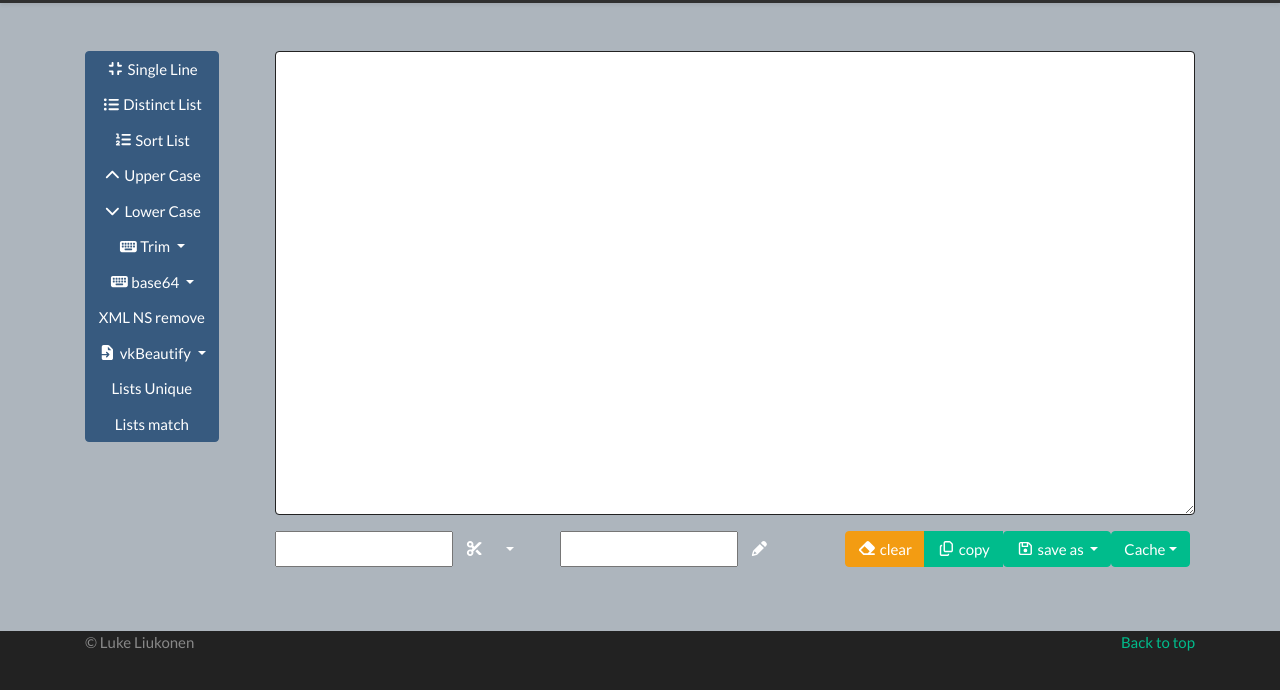
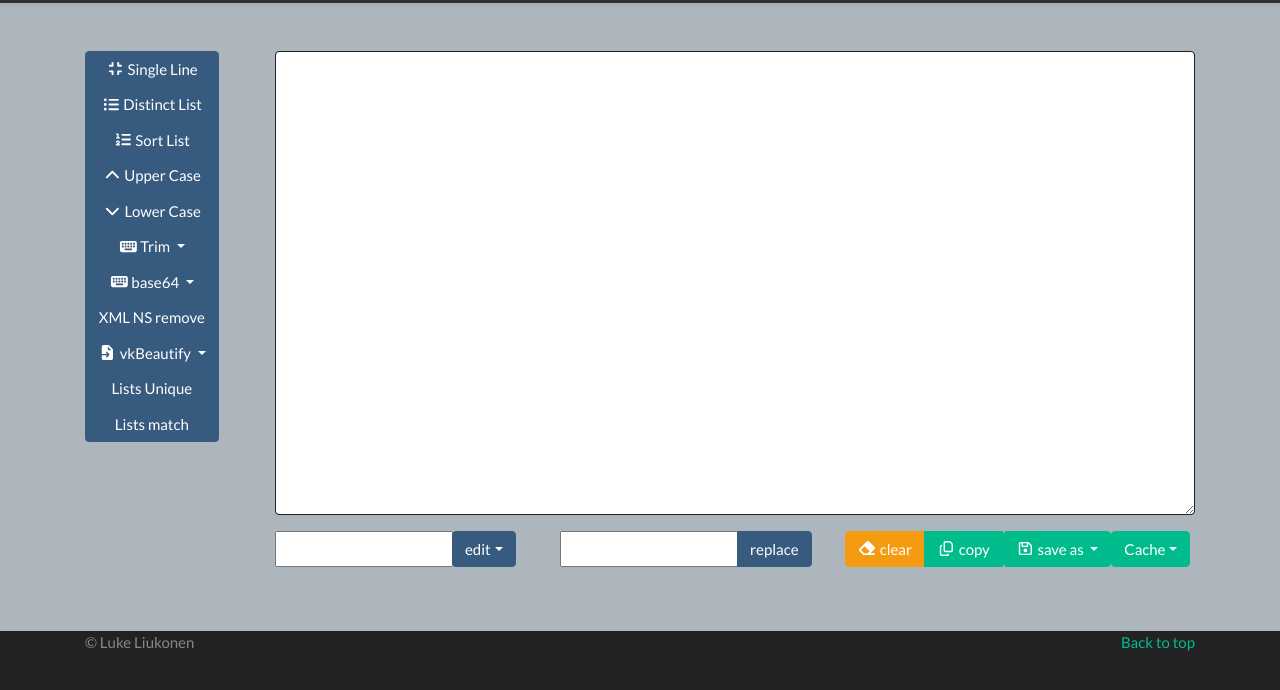
Before and after one commit to liukonen/htmlTextEditor, a plain HTML site: page dev/index.htm in a window 1280 px wide. Shown: the part 68-758 px from the top of the page. Drawn offline with Linux system fonts and the light colour scheme.

Commit message:
cleanup some ui items before release

```diff
--- a/dev/index.htm
+++ b/dev/index.htm
@@ -116,9 +116,7 @@
                         </div>
 
                     </div>
-                    <div class="row">
-
-                    </div>
+                    <div class="row"></div>
                 </div>
                 <div class="panel-footer">
                     <div class="row">
@@ -136,12 +134,16 @@
                                 <input type="text" id="TextBox2" name="TextBox2">
 
                                 <div class="input-group-append">
-                                    <a type="button" class="btn btn-default" title="Parse" onclick="txtParse(); return false;"><i class="fas fa-cut"></i></a>
-                                    <a type="button" class="btn btn-default dropdown-toggle dropdown-toggle-split" data-toggle="dropdown" aria-haspopup="true" aria-expanded="false"></a>
+
+                                  <div class="dropdown">
+                                    <a type="button" class="btn btn-primary dropdown-toggle" title="Single Textbox Items" data-toggle="dropdown" aria-haspopup="true" aria-expanded="false">edit</a>
                                     <div class="dropdown-menu">
+                                        <a class="dropdown-item" href="#" onclick="txtParse(); return false;"><i class="fas fa-cut"></i> Parse Text</a>
                                         <a class="dropdown-item" href="#" onclick="InsertStart();"><i class="fas fa-chevron-right"></i>insert Start</a>
                                         <a class="dropdown-item" href="#" onclick="InsertEnd();"><i class="fas fa-chevron-left"></i>insert End</a>
                                     </div>
+                                  </div>
+
                                 </div>
                             </div>
                         </div>
@@ -151,8 +153,8 @@
                                 <input type="text" id="TextBox3" name="TextBox3">
 
                                 <div class="input-group-append">
-                                    <a id="btnReplace" onclick="txtReplace();" class="btn btn-default" data-toggle="tooltip" title="Replace">
-                                        <i class="fas fa-pencil-alt"></i>
+                                    <a  onclick="txtReplace();" class="btn btn-primary" data-toggle="tooltip" title="Replace">
+                                        replace
                                     </a>
                                 </div>
                             </div>
@@ -160,8 +162,8 @@
 
                         <div class="col-md-4">
                             <div class="btn-group">
-                                <a type="button" class="btn btn-warning" onclick="ClearCS(); return false;" title="Clear" id="btnClear"><i class="fas fa-eraser"></i> clear</a>
-                                <a type="button" class="btn btn-success" onclick="CopyToClipboard(); return false;" title="Copy to clipboard" id="btnCopy"><i class="far fa-copy"></i> copy</a>
+                                <a type="button" class="btn btn-warning" onclick="ClearCS(); return false;" title="Clear"><i class="fas fa-eraser"></i> clear</a>
+                                <a type="button" class="btn btn-success" onclick="CopyToClipboard(); return false;" title="Copy to clipboard"><i class="far fa-copy"></i> copy</a>
                                 <div class="dropdown">
                                 <a type="button" class="btn btn-success dropdown-toggle" title="Save" data-toggle="dropdown" aria-haspopup="true" aria-expanded="false">
                                     <i class="far fa-save"></i><span class="caret"> save as</span>
```
